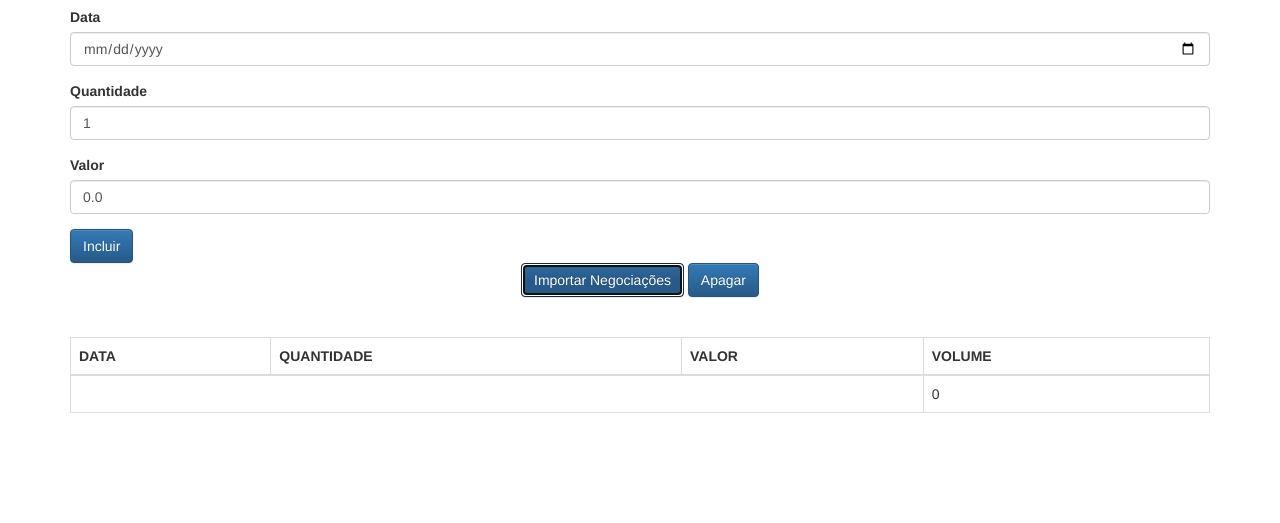
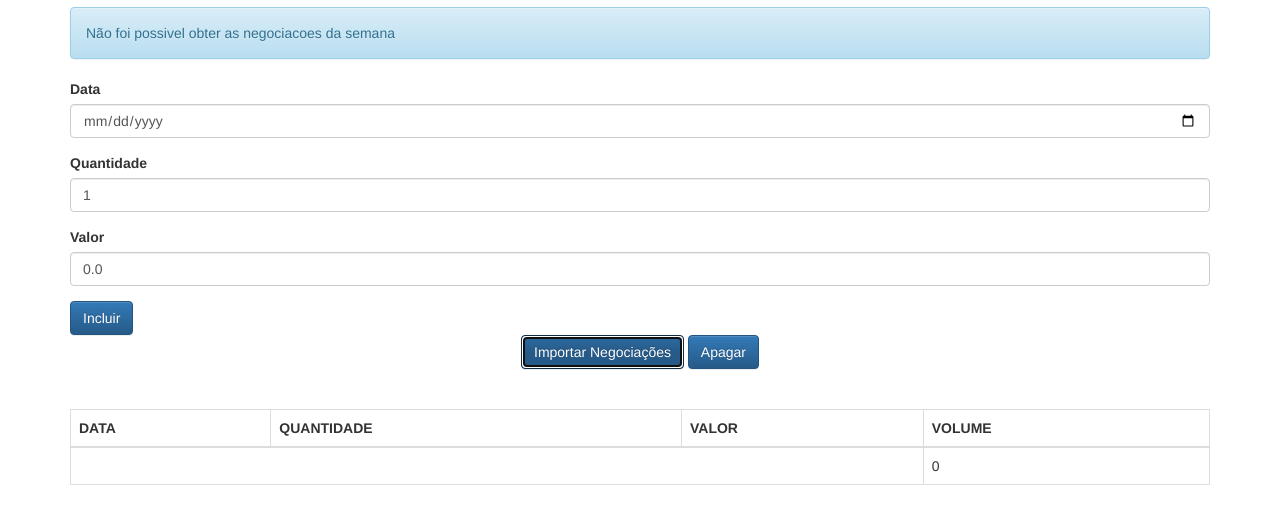
Before and after one commit to edisonferraz/aluraframe, a plain HTML site: page aluraframe/client/index.html in a window 1280 px wide. Both pictures are taken after a click on the button "Importar Negociações". Shown: the part 63-586 px from the top of the page. Drawn offline with Linux system fonts and the light colour scheme; no server answers.

Commit message:
Implementando Promisses

```diff
--- a/aluraframe/client/index.html
+++ b/aluraframe/client/index.html
@@ -33,7 +33,7 @@
     </form>
 
     <div class="text-center">
-        <button class="btn btn-primary text-center" type="button">
+        <button onclick="negociacaoController.importaNegociacoes()" class="btn btn-primary text-center" type="button">
             Importar Negociações
         </button>
         <button onclick="negociacaoController.apaga()" class="btn btn-primary text-center" type="button">
@@ -55,6 +55,8 @@
     <script src="js/app/views/MensagemView.js"></script>
     <script src="js/app/services/ProxyFactory.js"></script>
     <script src="js/app/helpers/Bind.js"></script>
+    <script src="js/app/services/NegociacaoService.js"></script>
+    <script src="js/app/services/HttpService.js"></script>
 
     <script>
         let negociacaoController = new NegociacaoController();
--- a/aluraframe/client/js/app/controllers/NegociacaoController.js
+++ b/aluraframe/client/js/app/controllers/NegociacaoController.js
@@ -28,6 +28,48 @@ class NegociacaoController {
     this._limpaFormulario();
   }
 
+  importaNegociacoes() {
+
+    let service = new NegociacaoService();
+
+    // resolvendo as promisses em ordem
+    Promise.all([
+      service.obterNegociacoesDaSemana(),
+      service.obterNegociacoesDaSemanaAnterior(),
+      service.obterNegociacoesDaSemanaRetrasada()]
+    ).then(negociacoes => {
+      negociacoes
+        .reduce((arrayAchatado, array) => arrayAchatado.concat(array), [])
+        .forEach(negociacao => this._listaNegociacoes.adiciona(negociacao));
+      this._mensagem.texto = 'Negociaçoes da semana obtida com sucesso';
+    })
+    .catch(error => this._mensagem.texto = error);
+
+    /*
+    service.obterNegociacoesDaSemana()
+      .then(negociacoes => {
+        negociacoes.forEach(negociacao => this._listaNegociacoes.adiciona(negociacao))
+        this._mensagem.texto = 'Negociaçoes da semana obtida com sucesso';
+      })
+      .catch(erro => this._mensagem.texto = erro);
+
+    service.obterNegociacoesDaSemanaAnterior()
+      .then(negociacoes => {
+        negociacoes.forEach(negociacao => this._listaNegociacoes.adiciona(negociacao))
+        this._mensagem.texto = 'Negociaçoes da semana obtida com sucesso';
+      })
+      .catch(erro => this._mensagem.texto = erro);
+
+    service.obterNegociacoesDaSemanaRetrasada()
+      .then(negociacoes => {
+        negociacoes.forEach(negociacao => this._listaNegociacoes.adiciona(negociacao))
+        this._mensagem.texto = 'Negociaçoes da semana obtida com sucesso';
+      })
+      .catch(erro => this._mensagem.texto = erro);
+    */
+
+  }
+
   apaga() {
 
     this._listaNegociacoes.esvazia();
--- a/aluraframe/client/js/app/models/ListaNegociacoes.js
+++ b/aluraframe/client/js/app/models/ListaNegociacoes.js
@@ -18,4 +18,8 @@ class ListaNegociacoes {
   esvazia() {
     this._negociacoes = [];
   }
+
+  get volumeTotal() {
+    return this._negociacoes.reduce((total, n) => total + n.volume, 0.0);
+  }
 }
--- /dev/null
+++ b/aluraframe/client/js/app/services/HttpService.js
@@ -0,0 +1,30 @@
+class HttpService {
+
+  get(url) {
+
+    return new Promise((resolve, reject) => {
+
+      let xhr = new XMLHttpRequest();
+
+      xhr.open('GET', url);
+
+      xhr.onreadystatechange = () => {
+
+        if(xhr.readyState == 4) {
+
+          if(xhr.status == 200) {
+
+            resolve(JSON.parse(xhr.responseText));
+
+          } else {
+            console.log(xhr.responseText);
+            reject(xhr.responseText);
+          }
+        }
+      };
+
+      xhr.send();
+
+    });
+  }
+}
--- /dev/null
+++ b/aluraframe/client/js/app/services/NegociacaoService.js
@@ -0,0 +1,59 @@
+class NegociacaoService {
+
+  constructor() {
+
+    this._http = new HttpService();
+  }
+
+  obterNegociacoesDaSemana() {
+
+    return new Promise((resolve, reject) => {
+
+      this._http.get('negociacoes/semana')
+        .then(negociacoes => {
+          resolve(negociacoes.map(objeto => new Negociacao(new Date(objeto.data), objeto.quantidade, objeto.valor)));
+        })
+        .catch(erro => {
+          console.log(erro);
+          reject('Não foi possivel obter as negociacoes da semana');
+        })
+
+    });
+
+  }
+
+  obterNegociacoesDaSemanaAnterior() {
+
+    return new Promise((resolve, reject) => {
+
+      this._http.get('negociacoes/anterior')
+        .then(negociacoes => {
+          resolve(negociacoes.map(objeto => new Negociacao(new Date(objeto.data), objeto.quantidade, objeto.valor)));
+        })
+        .catch(erro => {
+          console.log(erro);
+          reject('Não foi possivel obter as negociacoes da semana');
+        })
+
+    });
+
+  }
+
+  obterNegociacoesDaSemanaRetrasada() {
+
+    return new Promise((resolve, reject) => {
+
+      this._http.get('negociacoes/retrasada')
+        .then(negociacoes => {
+          resolve(negociacoes.map(objeto => new Negociacao(new Date(objeto.data), objeto.quantidade, objeto.valor)));
+        })
+        .catch(erro => {
+          console.log(erro);
+          reject('Não foi possivel obter as negociacoes da semana');
+        })
+
+    });
+
+  }
+
+}
--- a/aluraframe/client/js/app/views/NegociacoesView.js
+++ b/aluraframe/client/js/app/views/NegociacoesView.js
@@ -34,7 +34,7 @@ class NegociacoesView extends View {
           <tfoot>
             <td colspan="3"></td>
             <td>
-              ${model.negociacoes.reduce((total, n) => total + n.volume, 0.0)}
+              ${model.volumeTotal}
             </td>
           </tfoot>
 
```
Also changed, not shown: aluraframe/client/post.html (added, +85 -0 lines).
